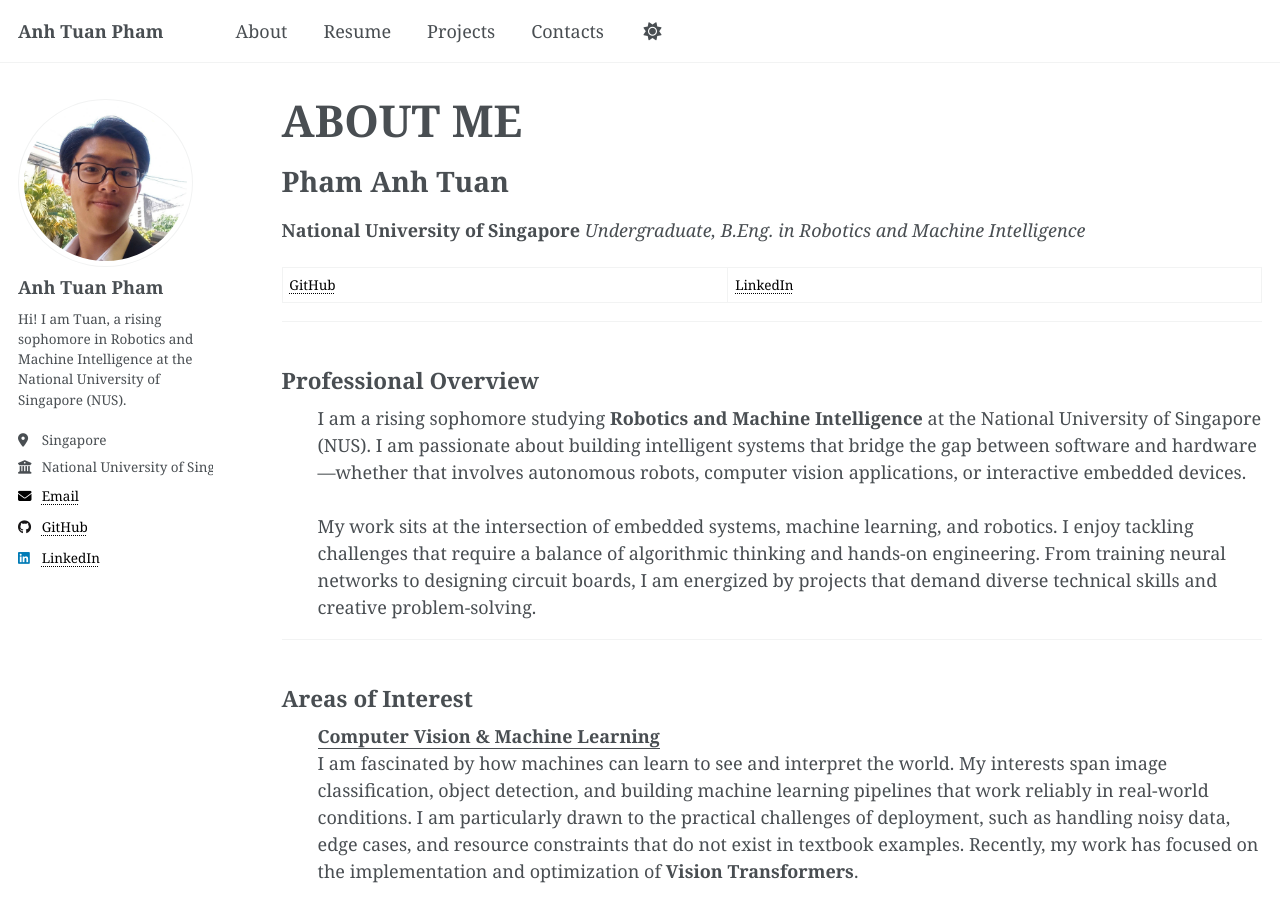
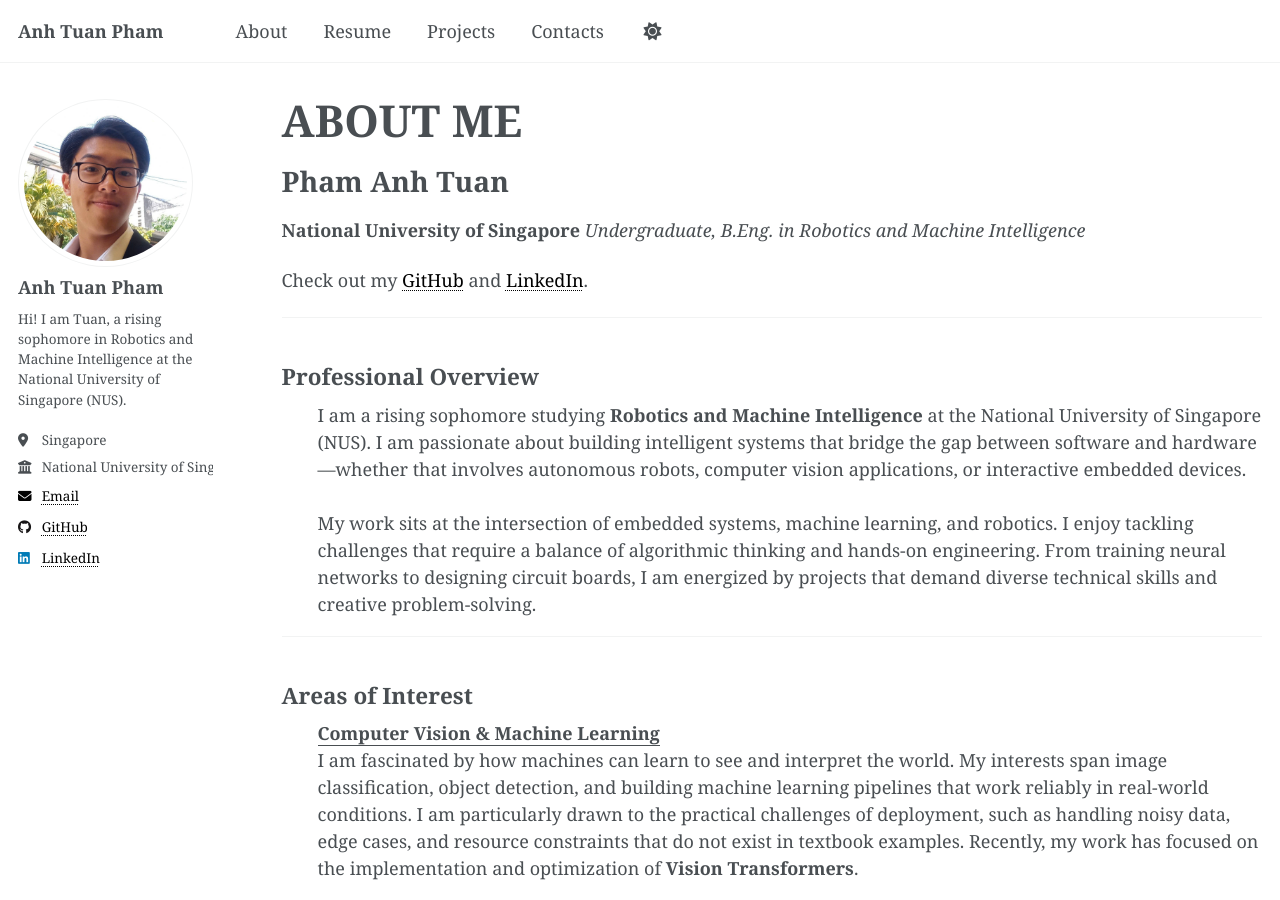
Before and after one commit to patuan07/patuan07.github.io, a Jekyll site: the page built from _pages/aboutme.md, in a window 1280 px wide and 900 px high. Built offline with Jekyll 4.4.1, drawn with Linux system fonts in a browser that asks for light colours.

Commit message:
merged and fixed all issues

```diff
--- a/_pages/aboutme.md
+++ b/_pages/aboutme.md
@@ -13,7 +13,7 @@ redirect_from:
 # Pham Anh Tuan
 **National University of Singapore** *Undergraduate, B.Eng. in Robotics and Machine Intelligence*
 
-[GitHub](https://github.com/patuan07) | [LinkedIn](#)
+Check out my [GitHub](https://github.com/patuan07) and [LinkedIn](#).
 
 ---
 
```
